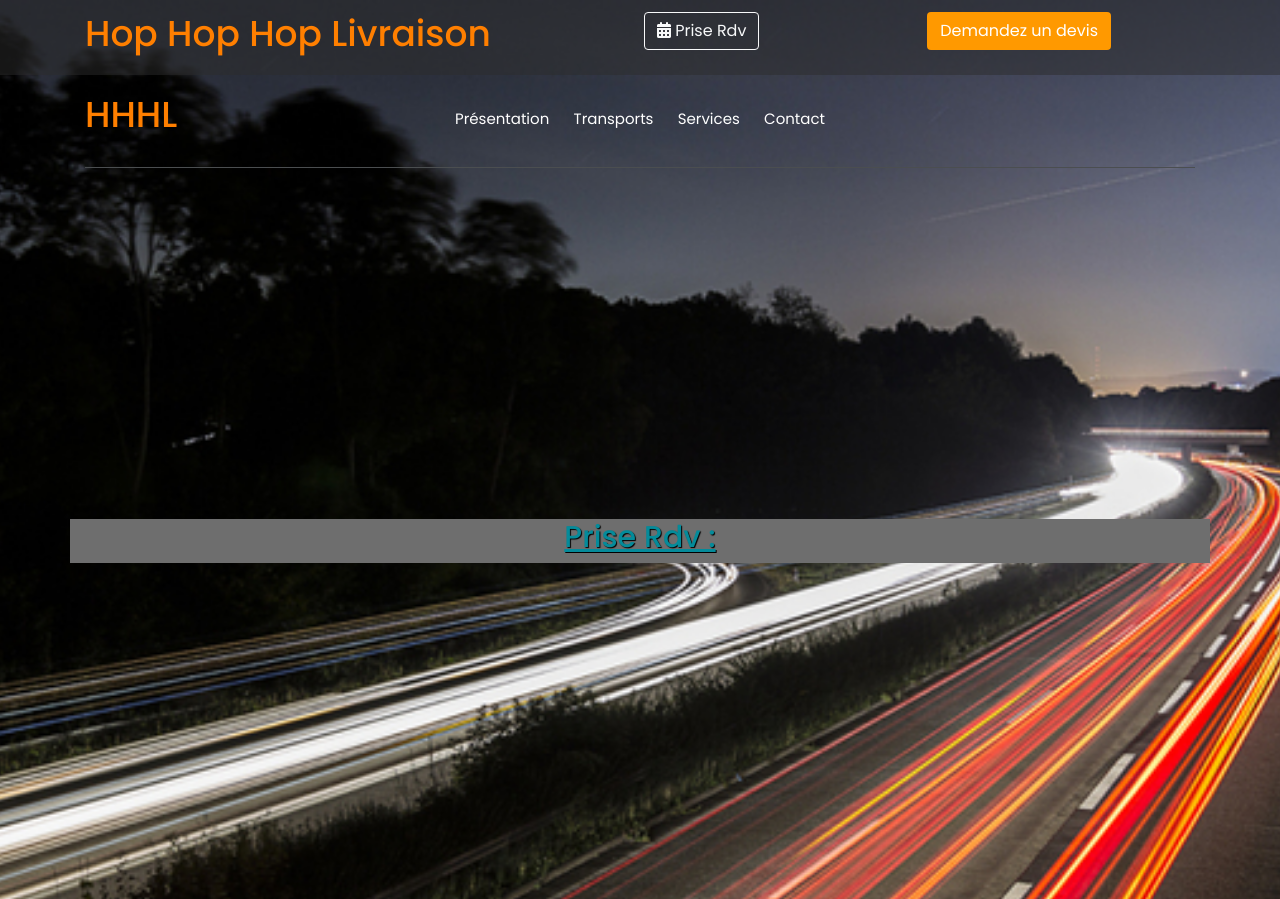
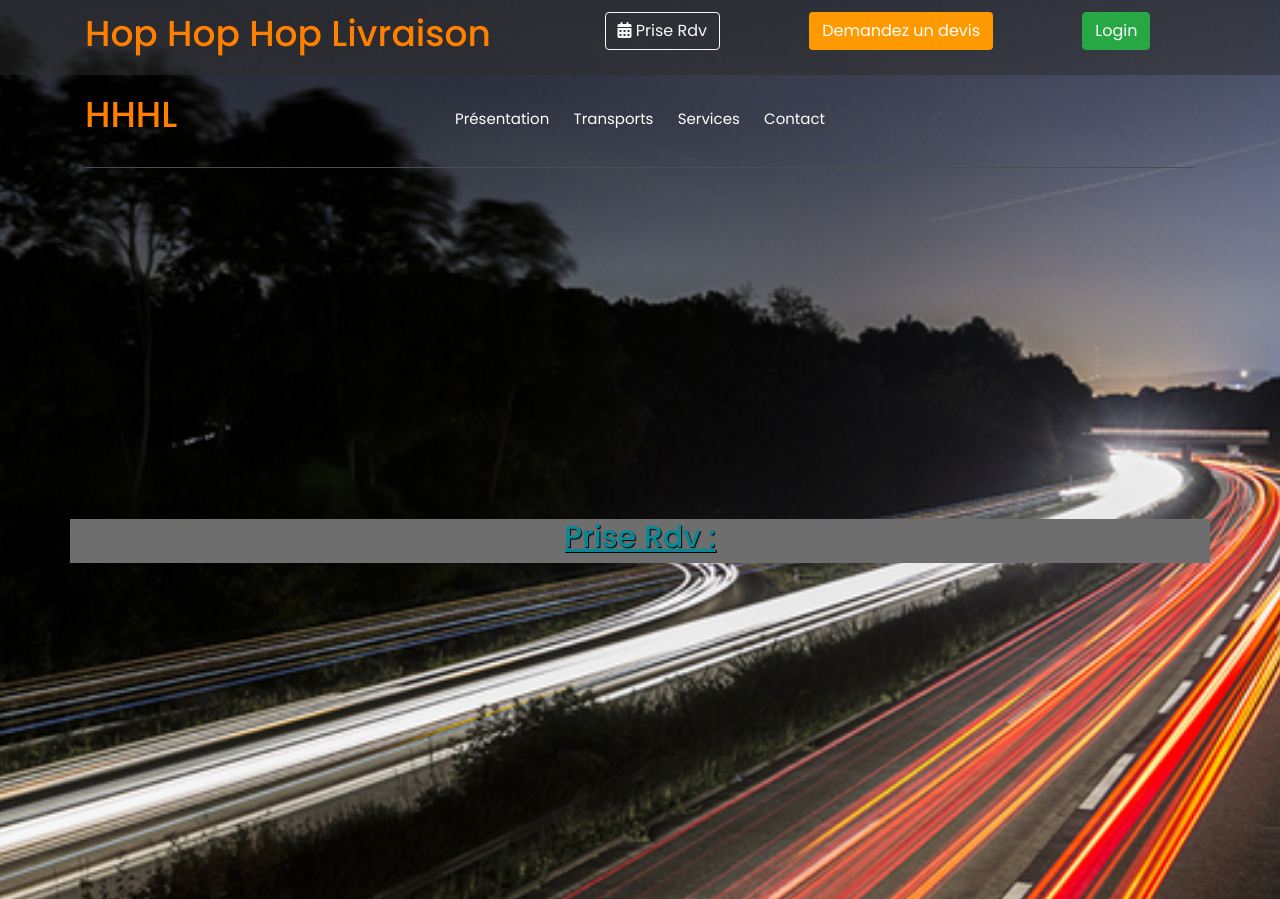
Before and after one commit to Freddyede/hop-Hop-Hop-Livraison, a Symfony app: template templates/appoint/index.html.twig in a window 1280 px wide. Shown: the top 899 px of the page. Run offline with Twig, Linux system fonts and the light colour scheme; the template is opened without the code that fills it, so the values that code supplies are empty; form fields are guessed from the names that the template uses; some libraries are stand-ins or nearby versions.

Commit message:
edit for make works login and logout

```diff
--- a/src/Controller/SecurityController.php
+++ b/src/Controller/SecurityController.php
@@ -29,7 +29,7 @@ class SecurityController extends AbstractController
     }
 
     /**
-     * @Route("/logout", name="app_logout")
+     * @Route("/logout", name="app_logout", methods={"GET"})
      */
     public function logout()
     {
--- a/templates/composants/informations.html.twig
+++ b/templates/composants/informations.html.twig
@@ -23,6 +23,21 @@
                                 </button>
                             </a>
                         </div>
+                        <div>
+                        {% if is_granted('IS_AUTHENTICATED_FULLY') %}
+                            <a href="{{path('app_logout')}}">
+                            <button type="button" class="btn btn-danger">
+                                Logout
+                            </button>
+                            </a>
+                        {% else %}
+                            <a href="{{path('app_login')}}">
+                                <button type="button" class="btn btn-success">
+                                    Login
+                                </button>
+                            </a>
+                        {% endif %}
+                        </div>
                     </div>
                 </div>
             </div>
--- a/templates/composants/navbar.html.twig
+++ b/templates/composants/navbar.html.twig
@@ -28,6 +28,15 @@
                                 <li>
                                     <a role="menuitem" href="{{ path('contact') }}">Contact</a>
                                 </li>
+                                {% if is_granted('IS_AUTHENTICATED_FULLY') %}
+                                    <li class="d-lg-none hidden-xl">
+                                        <a href="{{path('french_rdv')}}">Logout</a>
+                                    </li>
+                                {% else %}
+                                    <li class="d-lg-none hidden-xl">
+                                        <a href="{{path('french_rdv')}}">Login</a>
+                                    </li>
+                                {% endif %}
                             </ul>
                         </nav>
                     </div>
```
